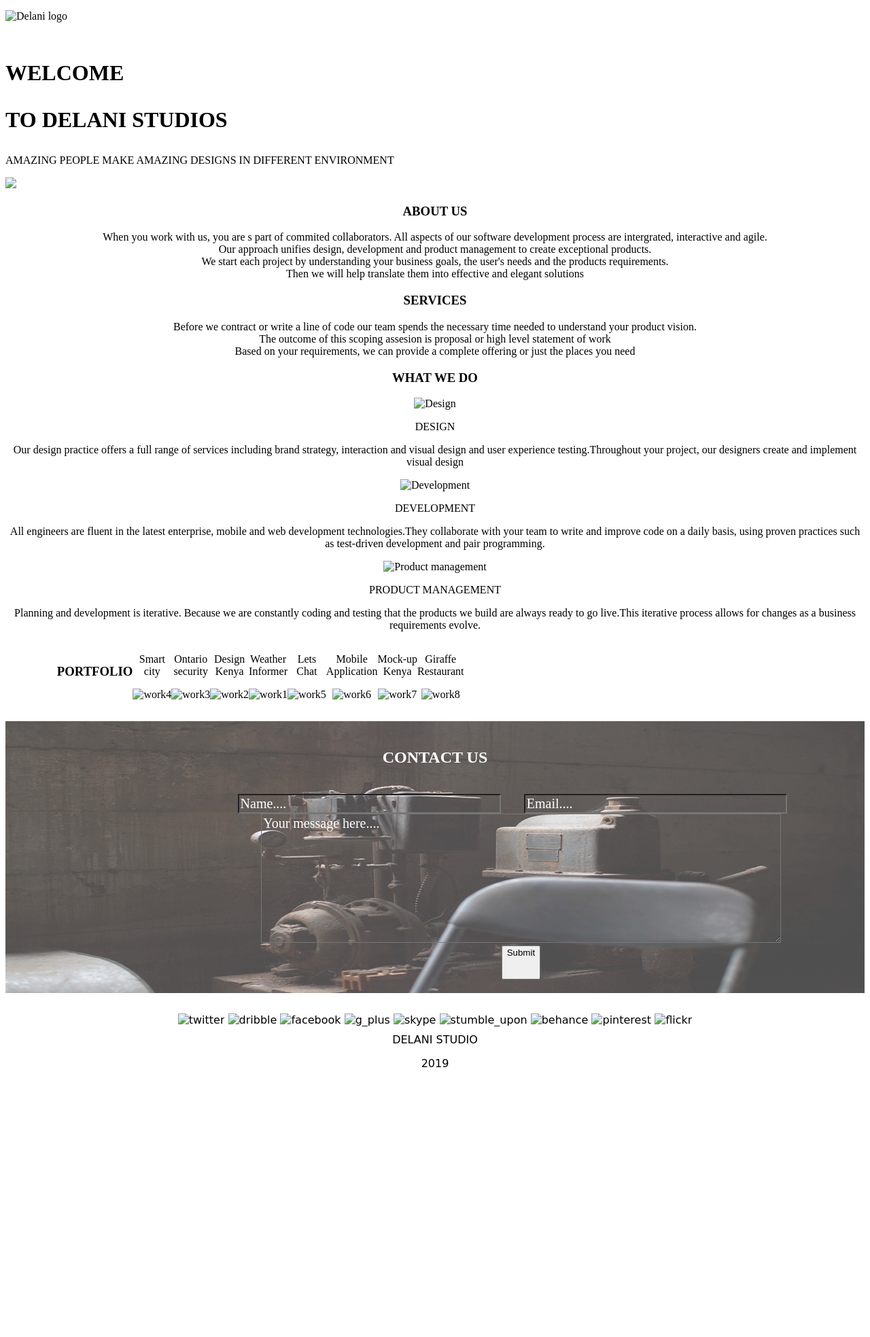
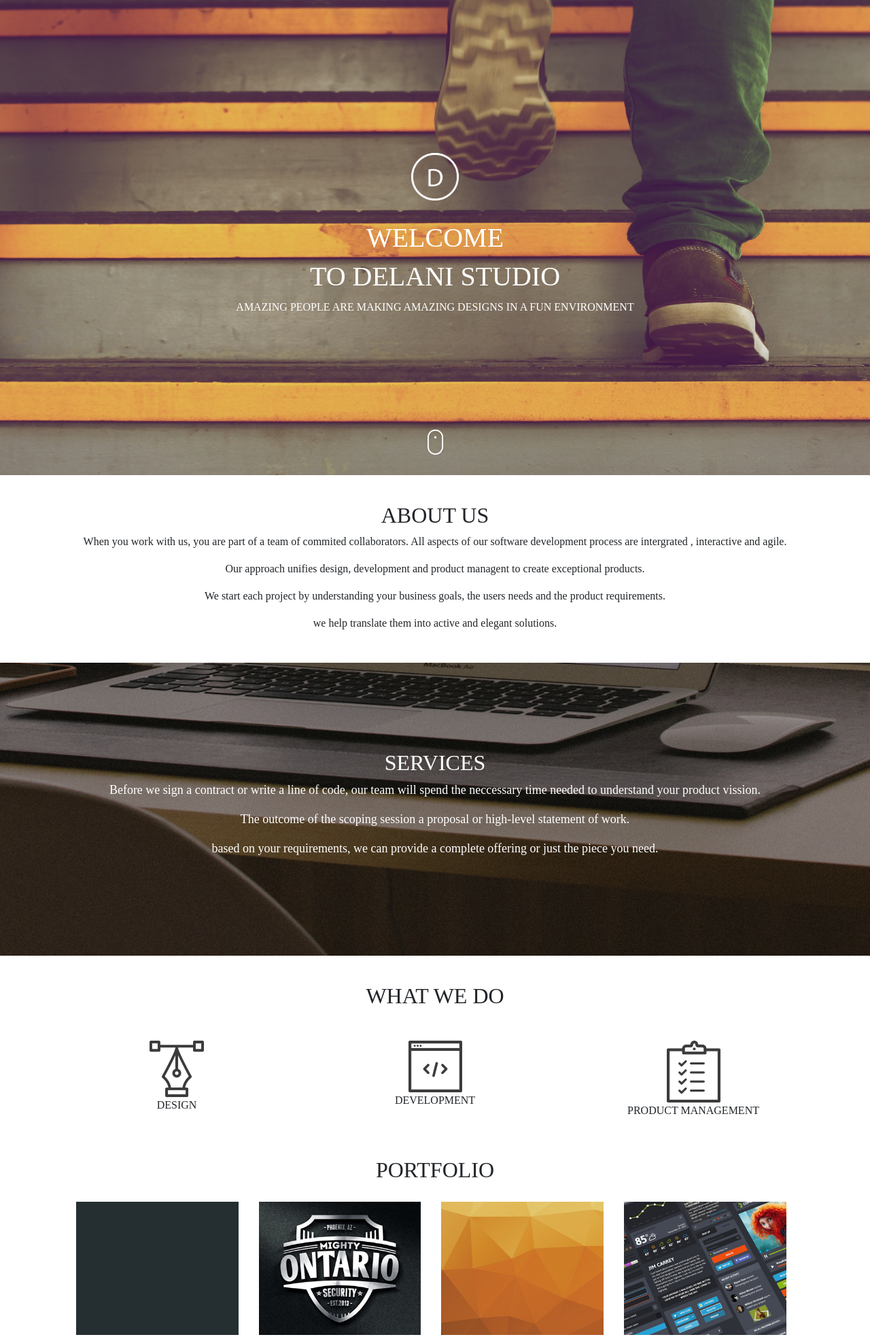
Before and after one commit to andrew1440/Delani, a plain HTML site: page index.html in a window 1280 px wide. Shown: the part 5-1972 px from the top of the page at 68% size. Before the commit the page ends 1595 px from the top, so only its background shows below. Drawn offline with nearby package versions, Linux system fonts and the light colour scheme; files that its build step writes are made by us from their sources; a script that the page names is missing; a web font is replaced by a local one.

Commit message:
refactor:ui

```diff
--- a/index.html
+++ b/index.html
@@ -1,180 +1,251 @@
 <!DOCTYPE html>
 <html lang="en">
   <head>
-    <meta charset="UTF-8">
-    <meta name="viewport" content="width=device-width, initial-scale=1.0">
-    <meta http-equiv="X-UA-Compatible" content="ie=edge">
-    <link rel="stylesheet" href="./css/bootsrap.css" rel="stylesheet" type="text/css">
-    <link rel=" shortcut icon" type="/png" href="image/logo/logo.png">
-    <link rel="stylesheet" href="styles.css">
-    <script src="https://code.jquery.com/jquery-3.4.1.min.js"
-        integrity="sha256-FgpCb/KJQlLNfOu91ta32o/NMZxltwRo8QtmkMRdAu8=" crossorigin="anonymous"></script>
-    <script src="js/scripts.js"></script>
+    <meta charset="UTF-8" />
+    <meta name="viewport" content="width=device-width, initial-scale=1.0" />
+    <meta http-equiv="X-UA-Compatible" content="ie=edge" />
+    <link rel="shortcut icon" href="../images/Delaninew.ico" />
+    <title>Delani Studio</title>
+    <link rel="stylesheet" href="css/bootstrap.css" />
+    <link rel="stylesheet" href="css/styles.css" />
+    <script
+      async
+      src="https://pagead2.googlesyndication.com/pagead/js/adsbygoogle.js?client=ca-pub-5850882928261471"
+      crossorigin="anonymous"
+    ></script>
+    <script
+      type="text/javascript"
+      src="//downloads.mailchimp.com/js/signup-forms/popup/unique-methods/embed.js"
+      data-dojo-config="usePlainJson: true, isDebug: false"
+    ></script>
+    <script type="text/javascript">
+      window.dojoRequire(["mojo/signup-forms/Loader"], function (L) {
+        L.start({
+          baseUrl: "mc.us3.list-manage.com",
+          uuid: "e71bed4d6ae5a7c984dfe28b0",
+          lid: "dbf7e27685",
+          uniqueMethods: true,
+        });
+      });
+    </script>
   </head>
   <body>
-    <div class="img">
-        <div class="icon">
-            <img src="image/logo/logo.png" alt="Delani logo" id="logo">
-            <h1>
-                <p>WELCOME</p>
-
-                <p>TO DELANI STUDIOS</p>
-            </h1>
-
-            <p>AMAZING PEOPLE MAKE AMAZING DESIGNS IN DIFFERENT ENVIRONMENT</p>
-            <div class="mouse_click">
-                <img src="mouse_click.png">
+    <div class="landing">
+      <img src="images/logo/logo.png" alt="logo" id="logo" />
+      <h1>WELCOME</h1>
+      <h1>TO DELANI STUDIO</h1>
+      <p>AMAZING PEOPLE ARE MAKING AMAZING DESIGNS IN A FUN ENVIRONMENT</p>
+      <div class="mouse-click"></div>
+      <a href="#about-us"
+        ><img src="images/mouse_click.png" alt=" mouse_click" id="mouse-click"
+      /></a>
+    </div>
+    <div class="container about" id="about-us">
+      <h2 id="about">ABOUT US</h2>
+      <p>
+        When you work with us, you are part of a team of commited collaborators.
+        All aspects of our software development process are intergrated ,
+        interactive and agile.
+      </p>
+      <p>
+        Our approach unifies design, development and product managent to create
+        exceptional products.
+      </p>
+      <p>
+        We start each project by understanding your business goals, the users
+        needs and the product requirements.
+      </p>
+      <p>we help translate them into active and elegant solutions.</p>
+    </div>
+    <div class="services">
+      <div id="servicesoverlay">
+        <h2>SERVICES</h2>
+        <p>
+          Before we sign a contract or write a line of code, our team will spend
+          the neccessary time needed to understand your product vission.
+        </p>
+        <p>
+          The outcome of the scoping session a proposal or high-level statement
+          of work.
+        </p>
+        <p>
+          based on your requirements, we can provide a complete offering or just
+          the piece you need.
+        </p>
+      </div>
+    </div>
+    <div class="container what-we-do">
+      <h2 class="headings">WHAT WE DO</h2>
+      <div class="row">
+        <div class="col-md-4">
+          <div id="design">
+            <h2 class="title">DESIGN</h2>
+            <p>
+              Our design practice offers a full range of services including
+              brand strategy, interaction and visual design and user experience
+              testing.
+            </p>
+            <p>
+              Throughout your project, our designers create and implement visual
+              design and workflows, solicit user feedback and work with you to
+              make sure what gets built is what is needed.
+            </p>
+          </div>
+          <div id="design-image">
+            <img src="images/services_icons/design_icon.png" alt="design" />
+            <p>DESIGN</p>
+          </div>
+        </div>
+        <div class="col-md-4">
+          <div id="development">
+            <h2 class="title">DEVELOPMENT</h2>
+            <p>
+              All engineers are fluent in the latest enterprise, mobile and web
+              development technologies.
+            </p>
+            <p>
+              They collaborate with your team to write, and improve code on a
+              daily basis, using proven practices such as test-driven
+              development and pair programming.
+            </p>
+          </div>
+          <div id="development-image">
+            <img src="images/services_icons/dev_icon.png" alt="development" />
+            <p>DEVELOPMENT</p>
+          </div>
+        </div>
+        <div class="col-md-4">
+          <div id="product">
+            <h2 class="title">PRODUCT MANAGEMENT</h2>
+            <p>
+              All engineers are fluent in the latest enterprise, mobile and web
+              development technologies.
+            </p>
+            <p>
+              They collaborate with your team to write, and improve code on a
+              daily basis, using proven practices such as test-driven
+              development and pair programming.
+            </p>
+          </div>
+          <div id="product-image">
+            <img src="images/services_icons/product_icon.png" alt="products" />
+            <p>PRODUCT MANAGEMENT</p>
           </div>
         </div>
       </div>
-    <center>
-    <section id="aboutUs" class="container">
-        <div>
-          <h3>ABOUT US</h3>
-          <p>When you work with us, you are s part of commited collaborators. All aspects of our software development
-            process are intergrated, interactive and agile. <br>Our approach unifies design, development and product
-            management to create exceptional products. <br> We start each project by understanding your business goals,
-            the user's needs and the products requirements. <br>
-            Then we will help translate them into effective and elegant solutions</p>
     </div>
-      </section>
-      <section id="services">
-        <div></div>
-        <h3>SERVICES</h3>
-        <p>Before we contract or write a line of code our team spends the necessary time needed to understand your product
-          vision. <br>The outcome of this scoping assesion is proposal or high level statement of work <br>Based on your
-          requirements, we can provide a complete offering or just the places you need</p>
-      </section>
-      <section id="whatWeDo" class="d-flex flex-wrap align-content-center justify-content-around  ">
-
-        <h3>WHAT WE DO</h3>
-        <div class="weDo-cont">
-          <img class="hide-img lazy" src="services_icons/design_icon.png" alt="Design">
-          <p>DESIGN</p>
-          <div class="text">
-            <p class="p">Our design practice offers a full range of services including brand strategy, interaction and visual design
-              and user experience testing.Throughout your project, our designers create and implement visual design</p>
+    <div class="portfolio">
+      <h2>PORTFOLIO</h2>
+      <div class="row" id="portfolio">
+        <div class="col-md-3" id="work1">
+          <img src="images/portfolio/work4.jpg" alt="work1" />
+          <p id="overlay" class="text">Black Studio</p>
+        </div>
+        <div class="col-md-3" id="work2">
+          <img src="images/portfolio/work3.jpg" alt="work2" id="work2" />
+          <p id="overlay2" class="text">Ontario Security</p>
+        </div>
+        <div class="col-md-3" id="work3">
+          <img src="images/portfolio/work2.jpg" alt="work3" />
+          <p id="overlay3" class="text">Pyramids</p>
+        </div>
+        <div class="col-md-3" id="work4">
+          <img src="images/portfolio/work1.jpg" alt="work4" />
+          <p id="overlay4" class="text">Jim Carry</p>
         </div>
       </div>
-        <div class="weDo-cont">
-          <img src="services_icons/dev_icon.png" alt="Development" class="hide-img lazy" lazyload="on">
-          <p>DEVELOPMENT</p>
-          <div class="text">
-            <p class="p">All engineers are fluent in the latest enterprise, mobile and web development technologies.They collaborate
-              with your team to write and improve code on a daily basis, using proven practices such as test-driven
-              development and pair programming.</p>
+      <div class="row" id="portfolio">
+        <div class="col-md-3" id="work5">
+          <img src="images/portfolio/work5.jpg" alt="work1" />
+          <p id="overlay5" class="text">Have A Nice Day</p>
+        </div>
+        <div class="col-md-3" id="work6">
+          <img src="images/portfolio/work6.jpg" alt="work2" />
+          <p id="overlay6" class="text">Calculator</p>
+        </div>
+        <div class="col-md-3" id="work7">
+          <img src="images/portfolio/work7.jpg" alt="work3" />
+          <p id="overlay7" class="text">Burned</p>
+        </div>
+        <div class="col-md-3" id="work8">
+          <img src="images/portfolio/work8.jpg" alt="work4" />
+          <p id="overlay8" class="text">Giraffe Restaurant</p>
         </div>
       </div>
-        <div class="weDo-cont">
-          <img src="services_icons/product_icon.png" alt="Product management" class="hide-img lazy" lazyload="on">
-          <p>PRODUCT MANAGEMENT</p>
-          <div class="text">
-            <p class="p">Planning and development is iterative. Because we are constantly coding and testing that the products we
-              build are always ready to go live.This iterative process allows for changes as a business requirements
-              evolve.</p>
     </div>
-        </div>
-      </section>
-      <section id="portfolio" class="container d-flex flex-row flex-wrap align-content-center justify-content-around " lazyload="on">
-        <h3>PORTFOLIO</h3>
-        <div class="port_cont ">
-
-          <div class="port_desc">
-            <p>Smart <br> city</p>
-          </div>
-          <img class="lazy" src="portfolio/work4.jpg" alt="work4">
-        </div>
-        <div class="port_cont ">
-          <div class="port_desc">
-            <p>Ontario <br> security</p>
-          </div>
-          <img src="portfolio/work3.jpg" alt="work3" lazyload="on" class="lazy">
-
-        </div>
-        <div class="port_cont ">
-          <div class="port_desc">
-            <p>Design <br>Kenya</p>
-          </div>
-          <img src="portfolio/work2.jpg" alt="work2" lazyload="on" class="lazy">
-
-        </div>
-        <div class="port_cont ">
-          <div class="port_desc">
-            <div class="col-md-4">
-            <p>Weather <br>Informer</p>
-          </div>
-          <img src="portfolio/work1.jpg" alt="work1" lazyload="on" class="lazy">
-        </div>
-        </div>
-        <div class="port_cont ">
-          <div class="port_desc">
-            <p>Lets <br>Chat</p>
-          </div>
-          <img src="portfolio/work5.jpg" alt="work5" lazyload="on" class="lazy">
-
-        </div>
-        <div class="port_cont ">
-          <div class="port_desc">
-            <p>Mobile <br>Application</p>
-          </div>
-          <img src="portfolio/work6.jpg" alt="work6" lazyload="on" class="lazy">
-
-        </div>
-        <div class="port_cont ">
-          <div class="port_desc">
-            <p>Mock-up <br>Kenya</p>
-          </div>
-          <img src="portfolio/work7.jpg" alt="work7" lazyload="on" class="lazy">
-
-        </div>
-        <div class="port_cont">
-          <div class="port_desc">
-            <p>Giraffe <br>Restaurant</p>
-          </div>
-          <img src="portfolio/work8.jpg" alt="work8" lazyload="on" class="lazy">
-
-        </div>
-      </section>
-
-
     <div class="container-fluid contact">
       <h2>CONTACT US</h2>
 
-        <form id="form" action="https://github.us4.list-manage.com/subscribe/post?u=65de031cc189db9f102d4c741&amp;id=b976fe85a6" method="post" id="mc-embedded-subscribe-form" name="mc-embedded-subscribe-form" class="validate" target="_blank" novalidate>
-            <input type="hidden" name="u" value="e71bed4d6ae5a7c984dfe28b0">
-            <input type="hidden" name="id" value="dbf7e27685">
-
+      <form
+        id="form34A"
+        action="https://gmail.us3.list-manage.com/subscribe/post"
+        method="POST"
+      >
+        <input type="hidden" name="u" value="e71bed4d6ae5a7c984dfe28b0" />
+        <input type="hidden" name="id" value="dbf7e27685" />
         <div class="form-group form-inline">
-                <input type="text" class="form-control" placeholder="Name...." name="MERGE1" id="MERGE1" size="25"
-                    value="">
-                <input type="email" class="form-control" placeholder="Email...." autocapitalize="off" autocorrect="off"
-                    name="MERGE0" id="MERGE0" size="25" value="">
-
+          <input
+            type="text"
+            class="form-control"
+            placeholder="Name...."
+            name="MERGE1"
+            id="MERGE1"
+            size="25"
+            value=""
+          />
+          <input
+            type="email"
+            class="form-control"
+            placeholder="Email...."
+            autocapitalize="off"
+            autocorrect="off"
+            name="MERGE0"
+            id="MERGE0"
+            size="25"
+            value=""
+          />
         </div>
         <div class="form-group">
-                <textarea class="form-control" rows="8" id="comment" placeholder="Your message here...."></textarea>
-
+          <textarea
+            class="form-control"
+            rows="8"
+            id="comment"
+            placeholder="Your message here...."
+          ></textarea>
         </div>
         <button type="submit" class="btn btn-primary col-md-1">Submit</button>
       </form>
     </div>
-    </form>
-    </div>
-    </div>
-    </div>
     <footer>
-        <img src="social_icons/twitter.png" alt="twitter">
-        <img src="social_icons/dribble.png" alt="dribble">
-        <img src="social_icons/facebook.png" alt="facebook">
-        <img src="social_icons/g_plus.png" alt="g_plus">
-        <img src="social_icons/skype.png" alt="skype">
-        <img src="social_icons/stumble_upon.png" alt="stumble_upon">
-        <img src="social_icons/behance.png" alt="behance">
-        <img src="social_icons/pinterest.png" alt="pinterest">
-        <img src="social_icons/flickr.png" alt="flickr">
+      <img src="images/social_icons/twitter.png" alt="twitter" />
+      <img src="images/social_icons/dribble.png" alt="dribble" />
+      <img src="images/social_icons/facebook.png" alt="facebook" />
+      <img src="images/social_icons/g_plus.png" alt="g_plus" />
+      <img src="images/social_icons/skype.png" alt="skype" />
+      <img src="images/social_icons/stumble_upon.png" alt="stumble_upon" />
+      <img src="images/social_icons/behance.png" alt="behance" />
+      <img src="images/social_icons/pinterest.png" alt="pinterest" />
+      <img src="images/social_icons/flickr.png" alt="flickr" />
+      <!-- <img src="images/social_icons/you_tube.png" alt=""> -->
       <p>DELANI STUDIO</p>
-        <p>2019</p>
+      <p>2022</p>
     </footer>
-    </center>
+    <script
+      type="text/javascript"
+      src="//downloads.mailchimp.com/js/signup-forms/popup/unique-methods/embed.js"
+      data-dojo-config="usePlainJson: true, isDebug: false"
+    ></script>
+    <script type="text/javascript">
+      window.dojoRequire(["mojo/signup-forms/Loader"], function (L) {
+        L.start({
+          baseUrl: "mc.us3.list-manage.com",
+          uuid: "e71bed4d6ae5a7c984dfe28b0",
+          lid: "dbf7e27685",
+          uniqueMethods: true,
+        });
+      });
+    </script>
+    <script src="js/jquery-3.4.1.js"></script>
+    <script src="js/script.js"></script>
   </body>
 </html>
```
Lines whose indentation alone changed are shown as unchanged.
